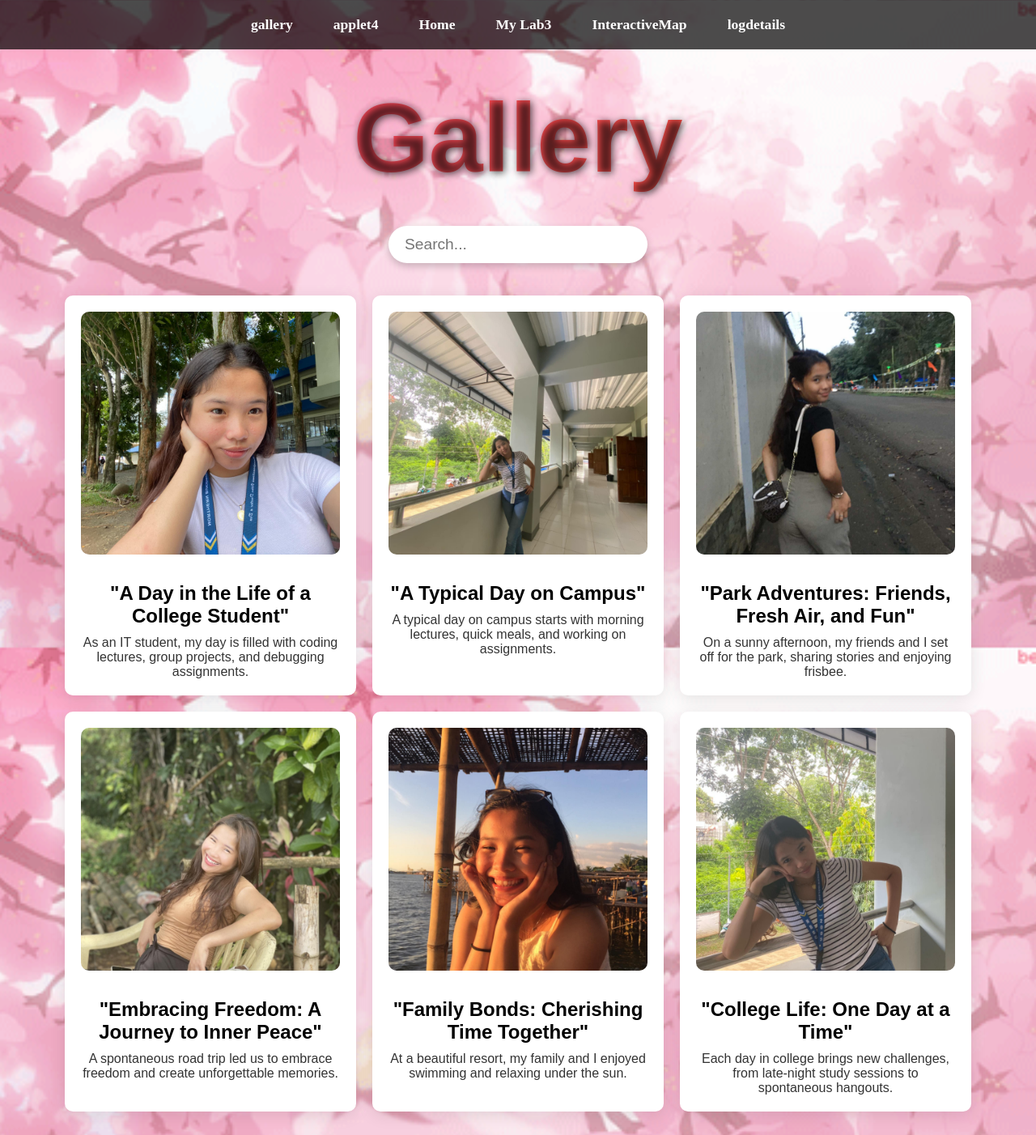
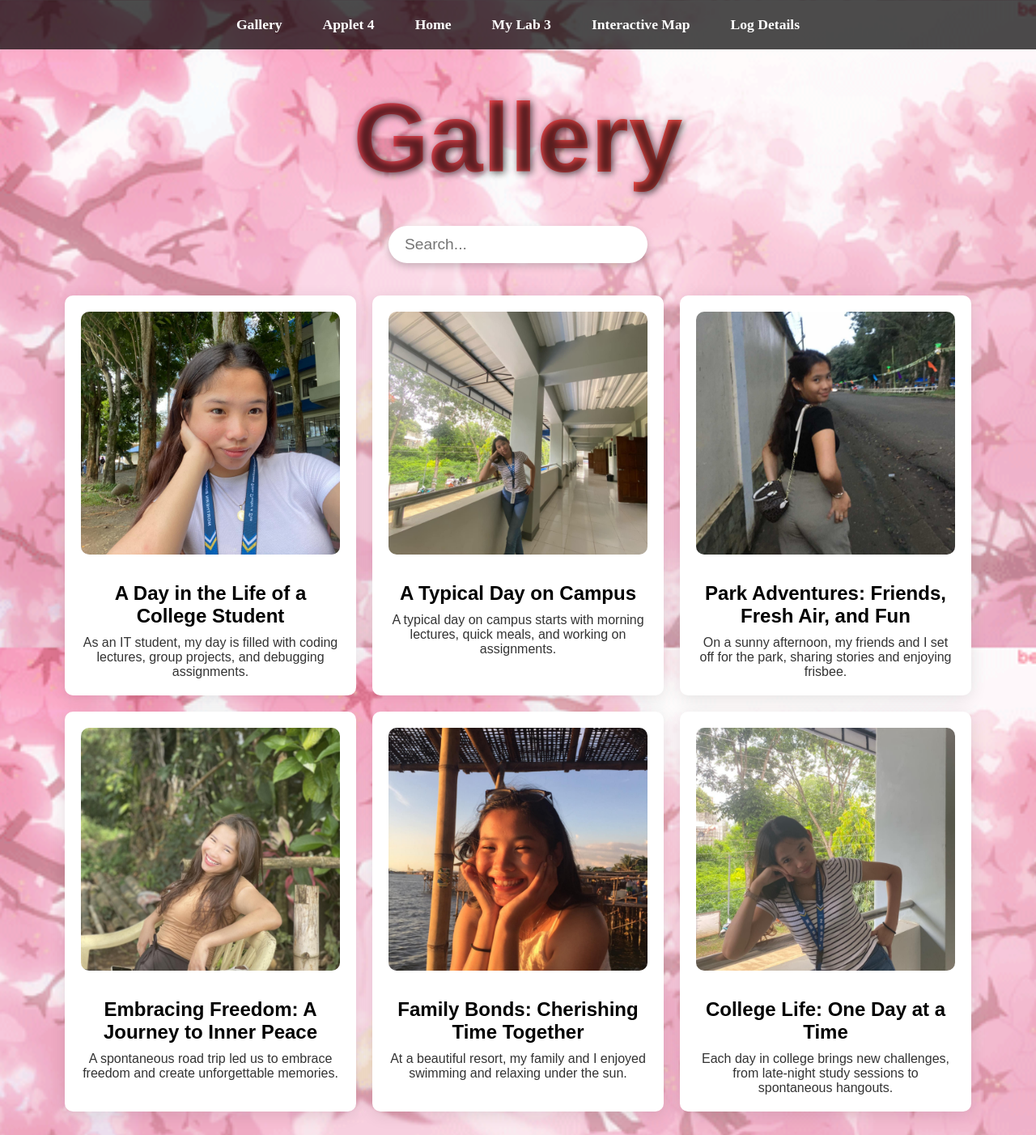
Before and after one commit to NATHAlYNJANE/it24, a plain HTML site: page gallery.html in a window 1280 px wide. Shown: the top 1402 px of the page at 81% size. Drawn offline with Linux system fonts and the light colour scheme.

Commit message:
update the card tile

```diff
--- a/gallery.html
+++ b/gallery.html
@@ -9,12 +9,12 @@
 <body>
     <nav class="navbar">
         <ul>
-            <li><a href="gallery.html">gallery</a></li>
-            <li><a href="applet4.html">applet4</a></li>
+            <li><a href="gallery.html">Gallery</a></li>
+            <li><a href="applet4.html">Applet 4</a></li>
             <li><a href="home.html">Home</a></li>
-            <li><a href="lab3.html">My Lab3</a></li>
-            <li><a href="map.html">InteractiveMap</a></li>
-            <li><a href="logdetails.html">logdetails</a></li>
+            <li><a href="lab3.html">My Lab 3</a></li>
+            <li><a href="map.html">Interactive Map</a></li>
+            <li><a href="logdetails.html">Log Details</a></li>
         </ul>
     </nav>
     <h1 class="gallery-title">Gallery</h1>
@@ -23,39 +23,81 @@
         <input type="text" id="search-input" placeholder="Search..." oninput="filterGallery()">
     </div>
 
-    <div class="gallery-container" id="gallery">
-        <div class="container" onclick="showDetails('Image 1', 'A Day in the Life of a College Student')">
-            <img src="./image/1.jfif" alt="Image 1">
-            <h2>"A Day in the Life of a College Student"</h2>
-            <p>As an IT student, my day is filled with coding lectures, group projects, and debugging assignments.</p>
-        </div>
-        <div class="container" onclick="showDetails('Image 2', 'A Typical Day on Campus')">
-            <img src="./image/2.jfif" alt="Image 2">
-            <h2>"A Typical Day on Campus"</h2>
-            <p>A typical day on campus starts with morning lectures, quick meals, and working on assignments.</p>
-        </div>
-        <div class="container" onclick="showDetails('Image 3', 'Park Adventures: Friends, Fresh Air, and Fun')">
-            <img src="./image/3.jfif" alt="Image 3">
-            <h2>"Park Adventures: Friends, Fresh Air, and Fun"</h2>
-            <p>On a sunny afternoon, my friends and I set off for the park, sharing stories and enjoying frisbee.</p>
-        </div>
-        <div class="container" onclick="showDetails('Image 4', 'Embracing Freedom: A Journey to Inner Peace')">
-            <img src="./image/4.jfif" alt="Image 4">
-            <h2>"Embracing Freedom: A Journey to Inner Peace"</h2>
-            <p>A spontaneous road trip led us to embrace freedom and create unforgettable memories.</p>
-        </div>
-        <div class="container" onclick="showDetails('Image 5', 'Family Bonds: Cherishing Time Together')">
-            <img src="./image/5.jfif" alt="Image 5">
-            <h2>"Family Bonds: Cherishing Time Together"</h2>
-            <p>At a beautiful resort, my family and I enjoyed swimming and relaxing under the sun.</p>
-        </div>
-        <div class="container" onclick="showDetails('Image 6', 'College Life: One Day at a Time')">
-            <img src="./image/6.jfif" alt="Image 6">
-            <h2>"College Life: One Day at a Time"</h2>
-            <p>Each day in college brings new challenges, from late-night study sessions to spontaneous hangouts.</p>
-        </div>
-    </div>
+    <div class="gallery-container" id="gallery"></div>
 
-    <script src="app.js"></script>
+    <script>
+        // Data Array for the Gallery Items
+        const galleryData = [
+            {
+                title: "A Day in the Life of a College Student",
+                description: "As an IT student, my day is filled with coding lectures, group projects, and debugging assignments.",
+                image: "./image/1.jfif"
+            },
+            {
+                title: "A Typical Day on Campus",
+                description: "A typical day on campus starts with morning lectures, quick meals, and working on assignments.",
+                image: "./image/2.jfif"
+            },
+            {
+                title: "Park Adventures: Friends, Fresh Air, and Fun",
+                description: "On a sunny afternoon, my friends and I set off for the park, sharing stories and enjoying frisbee.",
+                image: "./image/3.jfif"
+            },
+            {
+                title: "Embracing Freedom: A Journey to Inner Peace",
+                description: "A spontaneous road trip led us to embrace freedom and create unforgettable memories.",
+                image: "./image/4.jfif"
+            },
+            {
+                title: "Family Bonds: Cherishing Time Together",
+                description: "At a beautiful resort, my family and I enjoyed swimming and relaxing under the sun.",
+                image: "./image/5.jfif"
+            },
+            {
+                title: "College Life: One Day at a Time",
+                description: "Each day in college brings new challenges, from late-night study sessions to spontaneous hangouts.",
+                image: "./image/6.jfif"
+            }
+        ];
+
+        // Function to Render Gallery Dynamically
+        function renderGallery() {
+            const galleryContainer = document.getElementById('gallery');
+            galleryContainer.innerHTML = ''; // Clear existing content
+
+            galleryData.forEach((item, index) => {
+                const card = document.createElement('div');
+                card.className = 'container';
+                card.setAttribute('onclick', `showDetails('Image ${index + 1}', '${item.title}')`);
+
+                card.innerHTML = `
+                    <img src="${item.image}" alt="Image ${index + 1}">
+                    <h2>${item.title}</h2>
+                    <p>${item.description}</p>
+                `;
+                galleryContainer.appendChild(card);
+            });
+        }
+
+        // Filter Function for the Search Bar
+        function filterGallery() {
+            const filter = document.getElementById('search-input').value.toLowerCase();
+            const containers = document.querySelectorAll('.container');
+
+            containers.forEach(container => {
+                const title = container.querySelector('h2').textContent.toLowerCase();
+                const description = container.querySelector('p').textContent.toLowerCase();
+
+                if (title.includes(filter) || description.includes(filter)) {
+                    container.style.display = '';
+                } else {
+                    container.style.display = 'none';
+                }
+            });
+        }
+
+        // Initial Render
+        renderGallery();
+    </script>
 </body>
 </html>
```
